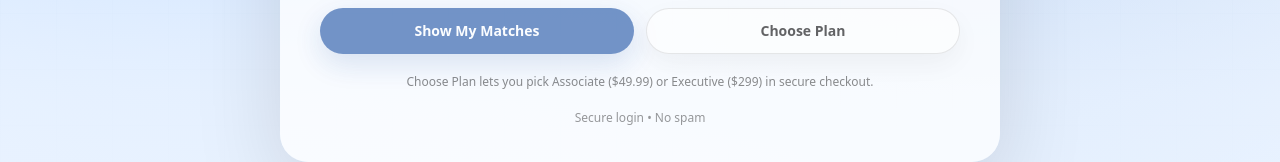
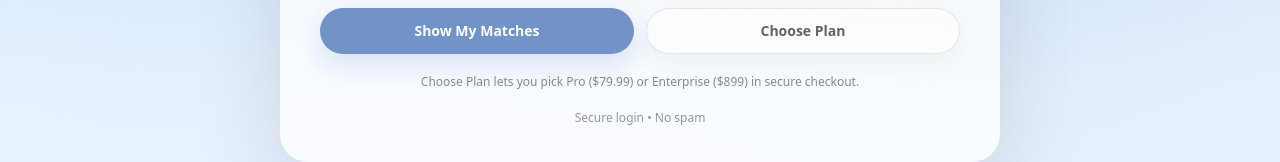
Before and after one commit to seansevrix/ambit, a Next.js app: page /login in a window 1280 px wide. Shown: the part 451-613 px from the top of the page. Built offline with nearby package versions, Linux system fonts and the light colour scheme; no server answers.

Commit message:
Update login page

```diff
--- a/app/login/page.tsx
+++ b/app/login/page.tsx
@@ -261,7 +261,7 @@ export default function LoginPage() {
                   onClick={onChoosePlan}
                   disabled={!canSubmit || loadingLogin || loadingChoosePlan || isActive}
                   className="inline-flex items-center justify-center rounded-full border border-black/15 bg-white px-8 py-3 text-sm font-semibold text-black shadow-[0_10px_28px_rgba(0,0,0,0.08)] transition hover:bg-black hover:text-white disabled:cursor-not-allowed disabled:opacity-60"
-                  title={isActive ? "You’re already subscribed." : "Choose Associate or Executive plan."}
+                  title={isActive ? "You’re already subscribed." : "Choose Pro or Enterprise plan."}
                 >
                   {loadingChoosePlan
                     ? "Opening Plans…"
@@ -272,7 +272,7 @@ export default function LoginPage() {
               </div>
 
               <div className="pt-1 text-center text-xs text-black/45">
-                Choose Plan lets you pick Associate ($49.99) or Executive ($299) in secure checkout.
+                Choose Plan lets you pick Pro ($79.99) or Enterprise ($899) in secure checkout.
               </div>
 
               {customerId ? (
```
